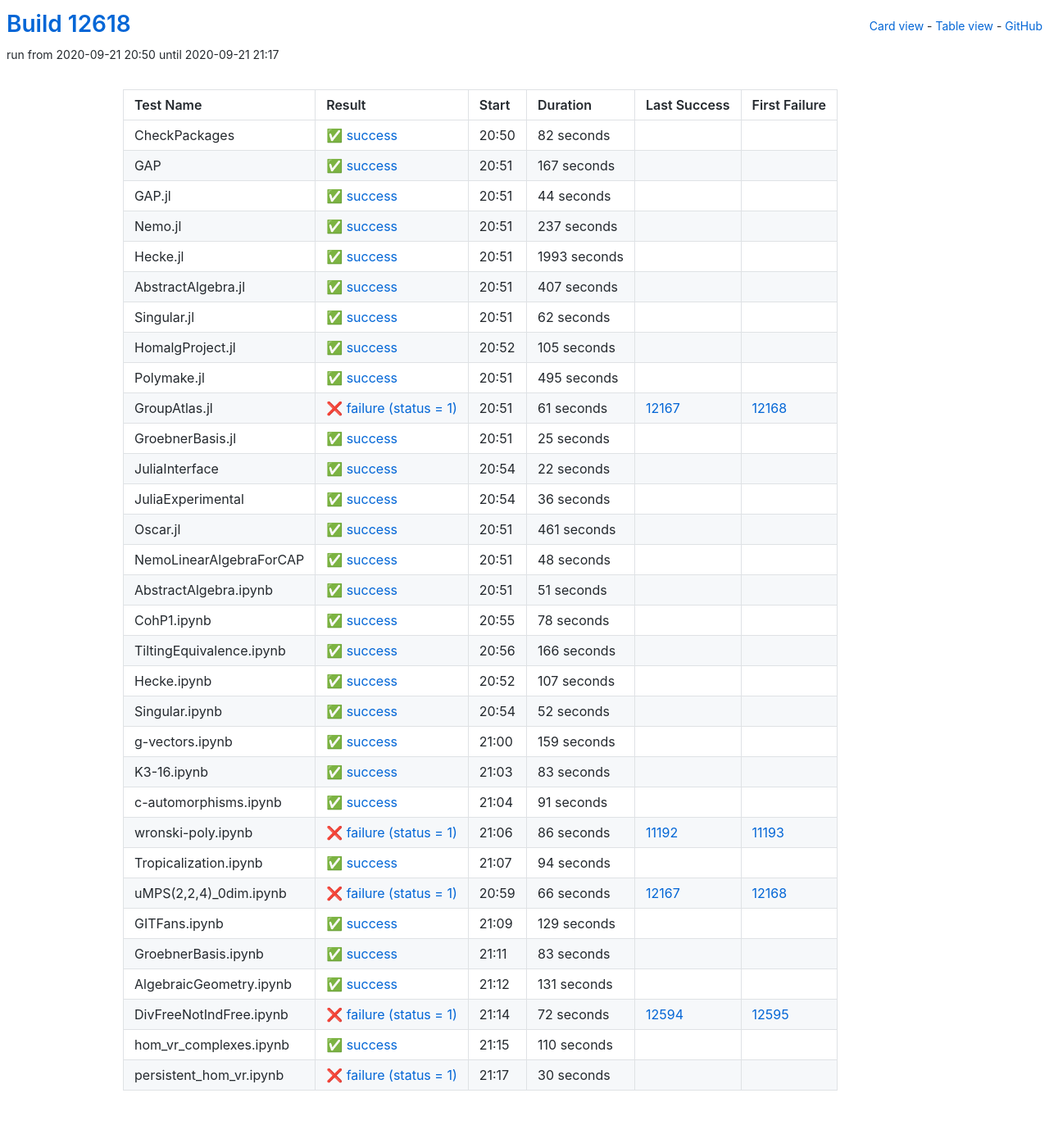
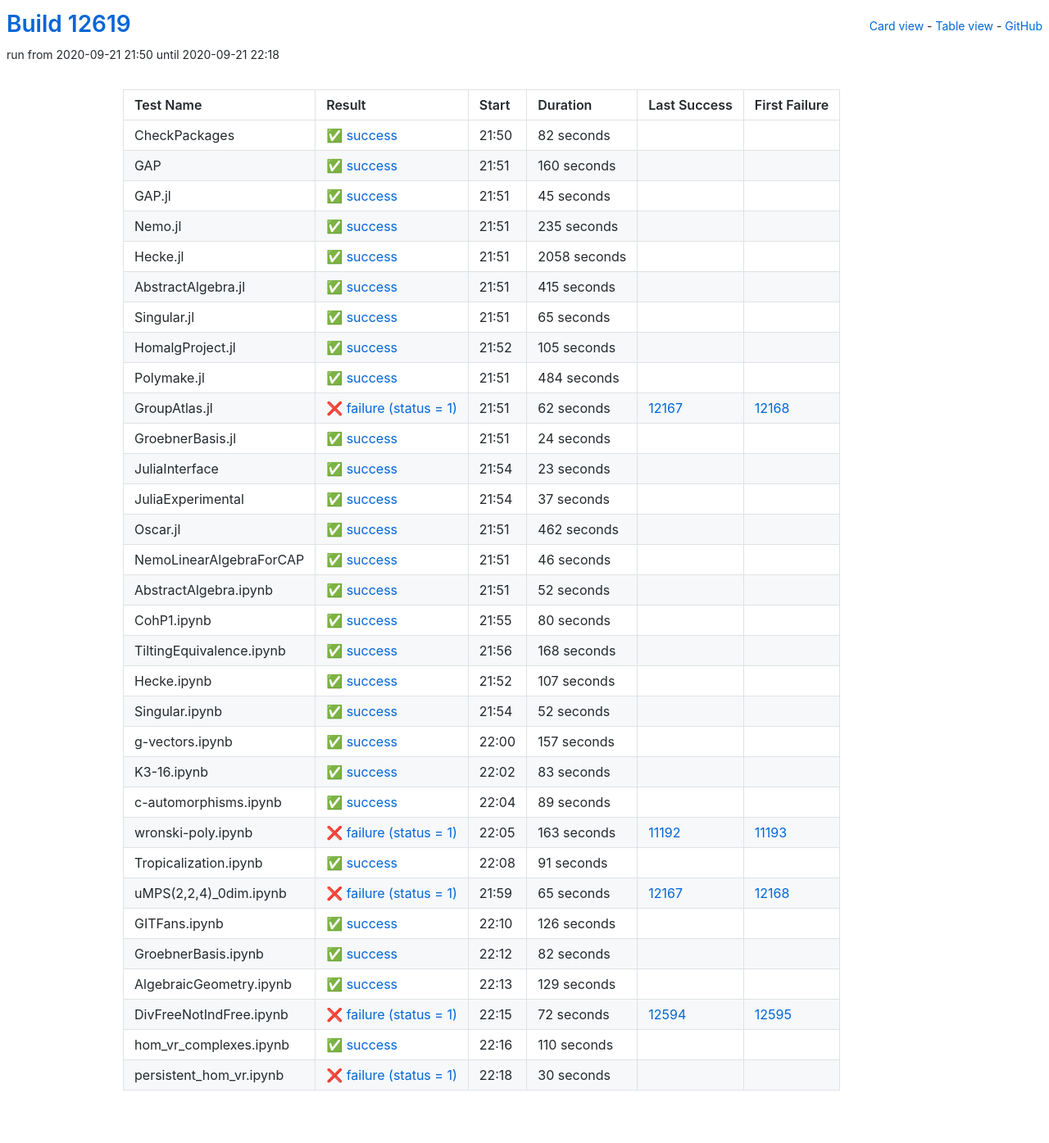
Before and after one commit to oscar-system/oscar-ci-status, a Jekyll site: the page built from table.html, in a window 1280 px wide. Shown: the whole page at 82% size. Built offline with Jekyll 4.4.1, drawn with Linux system fonts in a browser that asks for light colours.

Commit message:
Build #12619

```diff
--- a/_data/ci.yml
+++ b/_data/ci.yml
@@ -1,6 +1,6 @@
 ---
-build: 12618
-build_url: https://oscarci.mathematik.uni-kl.de/job/oscar/12618/
+build: 12619
+build_url: https://oscarci.mathematik.uni-kl.de/job/oscar/12619/
 job: oscar
 organization: oscar-system
 repo: oscar-ci-status
@@ -8,8 +8,8 @@
 tests:
 - name: CheckPackages
   id: checkpackages
-  log: https://oscarci.mathematik.uni-kl.de/job/oscar/12618/artifact/logs/build-12618/CheckPackages.log
-  start: 2020-09-21 20:50
+  log: https://oscarci.mathematik.uni-kl.de/job/oscar/12619/artifact/logs/build-12619/CheckPackages.log
+  start: 2020-09-21 21:50
   success: true
   exitcode: 0
   status: success
@@ -20,80 +20,80 @@
   first_failure_url:
 - name: GAP
   id: gap
-  log: https://oscarci.mathematik.uni-kl.de/job/oscar/12618/artifact/logs/build-12618/GAP.log
-  start: 2020-09-21 20:51
+  log: https://oscarci.mathematik.uni-kl.de/job/oscar/12619/artifact/logs/build-12619/GAP.log
+  start: 2020-09-21 21:51
   success: true
   exitcode: 0
   status: success
-  duration: 167
+  duration: 160
   last_success: false
   last_success_url:
   first_failure: false
   first_failure_url:
 - name: GAP.jl
   id: gap-jl
-  log: https://oscarci.mathematik.uni-kl.de/job/oscar/12618/artifact/logs/build-12618/GAP.jl.log
-  start: 2020-09-21 20:51
+  log: https://oscarci.mathematik.uni-kl.de/job/oscar/12619/artifact/logs/build-12619/GAP.jl.log
+  start: 2020-09-21 21:51
   success: true
   exitcode: 0
   status: success
-  duration: 44
+  duration: 45
   last_success: false
   last_success_url:
   first_failure: false
   first_failure_url:
 - name: Nemo.jl
   id: nemo-jl
-  log: https://oscarci.mathematik.uni-kl.de/job/oscar/12618/artifact/logs/build-12618/Nemo.jl.log
-  start: 2020-09-21 20:51
+  log: https://oscarci.mathematik.uni-kl.de/job/oscar/12619/artifact/logs/build-12619/Nemo.jl.log
+  start: 2020-09-21 21:51
   success: true
   exitcode: 0
   status: success
-  duration: 237
+  duration: 235
   last_success: false
   last_success_url:
   first_failure: false
   first_failure_url:
 - name: Hecke.jl
   id: hecke-jl
-  log: https://oscarci.mathematik.uni-kl.de/job/oscar/12618/artifact/logs/build-12618/Hecke.jl.log
-  start: 2020-09-21 20:51
+  log: https://oscarci.mathematik.uni-kl.de/job/oscar/12619/artifact/logs/build-12619/Hecke.jl.log
+  start: 2020-09-21 21:51
   success: true
   exitcode: 0
   status: success
-  duration: 1993
+  duration: 2058
   last_success: false
   last_success_url:
   first_failure: false
   first_failure_url:
 - name: AbstractAlgebra.jl
   id: abstractalgebra-jl
-  log: https://oscarci.mathematik.uni-kl.de/job/oscar/12618/artifact/logs/build-12618/AbstractAlgebra.jl.log
-  start: 2020-09-21 20:51
+  log: https://oscarci.mathematik.uni-kl.de/job/oscar/12619/artifact/logs/build-12619/AbstractAlgebra.jl.log
+  start: 2020-09-21 21:51
   success: true
   exitcode: 0
   status: success
-  duration: 407
+  duration: 415
   last_success: false
   last_success_url:
   first_failure: false
   first_failure_url:
 - name: Singular.jl
   id: singular-jl
-  log: https://oscarci.mathematik.uni-kl.de/job/oscar/12618/artifact/logs/build-12618/Singular.jl.log
-  start: 2020-09-21 20:51
+  log: https://oscarci.mathematik.uni-kl.de/job/oscar/12619/artifact/logs/build-12619/Singular.jl.log
+  start: 2020-09-21 21:51
   success: true
   exitcode: 0
   status: success
-  duration: 62
+  duration: 65
   last_success: false
   last_success_url:
   first_failure: false
   first_failure_url:
 - name: HomalgProject.jl
   id: homalgproject-jl
-  log: https://oscarci.mathematik.uni-kl.de/job/oscar/12618/artifact/logs/build-12618/HomalgProject.jl.log
-  start: 2020-09-21 20:52
+  log: https://oscarci.mathematik.uni-kl.de/job/oscar/12619/artifact/logs/build-12619/HomalgProject.jl.log
+  start: 2020-09-21 21:52
   success: true
   exitcode: 0
   status: success
@@ -104,128 +104,128 @@
   first_failure_url:
 - name: Polymake.jl
   id: polymake-jl
-  log: https://oscarci.mathematik.uni-kl.de/job/oscar/12618/artifact/logs/build-12618/Polymake.jl.log
-  start: 2020-09-21 20:51
+  log: https://oscarci.mathematik.uni-kl.de/job/oscar/12619/artifact/logs/build-12619/Polymake.jl.log
+  start: 2020-09-21 21:51
   success: true
   exitcode: 0
   status: success
-  duration: 495
+  duration: 484
   last_success: false
   last_success_url:
   first_failure: false
   first_failure_url:
 - name: GroupAtlas.jl
   id: groupatlas-jl
-  log: https://oscarci.mathematik.uni-kl.de/job/oscar/12618/artifact/logs/build-12618/GroupAtlas.jl.log
-  start: 2020-09-21 20:51
+  log: https://oscarci.mathematik.uni-kl.de/job/oscar/12619/artifact/logs/build-12619/GroupAtlas.jl.log
+  start: 2020-09-21 21:51
   success: false
   exitcode: 1
   status: failure
-  duration: 61
+  duration: 62
   last_success: 12167
   last_success_url: https://oscarci.mathematik.uni-kl.de/job/oscar/12167/
   first_failure: 12168
   first_failure_url: https://oscarci.mathematik.uni-kl.de/job/oscar/12168/
 - name: GroebnerBasis.jl
   id: groebnerbasis-jl
-  log: https://oscarci.mathematik.uni-kl.de/job/oscar/12618/artifact/logs/build-12618/GroebnerBasis.jl.log
-  start: 2020-09-21 20:51
+  log: https://oscarci.mathematik.uni-kl.de/job/oscar/12619/artifact/logs/build-12619/GroebnerBasis.jl.log
+  start: 2020-09-21 21:51
   success: true
   exitcode: 0
   status: success
-  duration: 25
+  duration: 24
   last_success: false
   last_success_url:
   first_failure: false
   first_failure_url:
 - name: JuliaInterface
   id: juliainterface
-  log: https://oscarci.mathematik.uni-kl.de/job/oscar/12618/artifact/logs/build-12618/JuliaInterface.log
-  start: 2020-09-21 20:54
+  log: https://oscarci.mathematik.uni-kl.de/job/oscar/12619/artifact/logs/build-12619/JuliaInterface.log
+  start: 2020-09-21 21:54
   success: true
   exitcode: 0
   status: success
-  duration: 22
+  duration: 23
   last_success: false
   last_success_url:
   first_failure: false
   first_failure_url:
 - name: JuliaExperimental
   id: juliaexperimental
-  log: https://oscarci.mathematik.uni-kl.de/job/oscar/12618/artifact/logs/build-12618/JuliaExperimental.log
-  start: 2020-09-21 20:54
+  log: https://oscarci.mathematik.uni-kl.de/job/oscar/12619/artifact/logs/build-12619/JuliaExperimental.log
+  start: 2020-09-21 21:54
   success: true
   exitcode: 0
   status: success
-  duration: 36
+  duration: 37
   last_success: false
   last_success_url:
   first_failure: false
   first_failure_url:
 - name: Oscar.jl
   id: oscar-jl
-  log: https://oscarci.mathematik.uni-kl.de/job/oscar/12618/artifact/logs/build-12618/Oscar.jl.log
-  start: 2020-09-21 20:51
+  log: https://oscarci.mathematik.uni-kl.de/job/oscar/12619/artifact/logs/build-12619/Oscar.jl.log
+  start: 2020-09-21 21:51
   success: true
   exitcode: 0
   status: success
-  duration: 461
+  duration: 462
   last_success: false
   last_success_url:
   first_failure: false
   first_failure_url:
 - name: NemoLinearAlgebraForCAP
   id: nemolinearalgebraforcap
-  log: https://oscarci.mathematik.uni-kl.de/job/oscar/12618/artifact/logs/build-12618/NemoLinearAlgebraForCAP.log
-  start: 2020-09-21 20:51
+  log: https://oscarci.mathematik.uni-kl.de/job/oscar/12619/artifact/logs/build-12619/NemoLinearAlgebraForCAP.log
+  start: 2020-09-21 21:51
   success: true
   exitcode: 0
   status: success
-  duration: 48
+  duration: 46
   last_success: false
   last_success_url:
   first_failure: false
   first_failure_url:
 - name: AbstractAlgebra.ipynb
   id: abstractalgebra-ipynb
-  log: https://oscarci.mathematik.uni-kl.de/job/oscar/12618/artifact/logs/build-12618/AbstractAlgebra.ipynb.log
-  start: 2020-09-21 20:51
+  log: https://oscarci.mathematik.uni-kl.de/job/oscar/12619/artifact/logs/build-12619/AbstractAlgebra.ipynb.log
+  start: 2020-09-21 21:51
   success: true
   exitcode: 0
   status: success
-  duration: 51
+  duration: 52
   last_success: false
   last_success_url:
   first_failure: false
   first_failure_url:
 - name: CohP1.ipynb
   id: cohp1-ipynb
-  log: https://oscarci.mathematik.uni-kl.de/job/oscar/12618/artifact/logs/build-12618/CohP1.ipynb.log
-  start: 2020-09-21 20:55
+  log: https://oscarci.mathematik.uni-kl.de/job/oscar/12619/artifact/logs/build-12619/CohP1.ipynb.log
+  start: 2020-09-21 21:55
   success: true
   exitcode: 0
   status: success
-  duration: 78
+  duration: 80
   last_success: false
   last_success_url:
   first_failure: false
   first_failure_url:
 - name: TiltingEquivalence.ipynb
   id: tiltingequivalence-ipynb
-  log: https://oscarci.mathematik.uni-kl.de/job/oscar/12618/artifact/logs/build-12618/TiltingEquivalence.ipynb.log
-  start: 2020-09-21 20:56
+  log: https://oscarci.mathematik.uni-kl.de/job/oscar/12619/artifact/logs/build-12619/TiltingEquivalence.ipynb.log
+  start: 2020-09-21 21:56
   success: true
   exitcode: 0
   status: success
-  duration: 166
+  duration: 168
   last_success: false
   last_success_url:
   first_failure: false
   first_failure_url:
 - name: Hecke.ipynb
   id: hecke-ipynb
-  log: https://oscarci.mathematik.uni-kl.de/job/oscar/12618/artifact/logs/build-12618/Hecke.ipynb.log
-  start: 2020-09-21 20:52
+  log: https://oscarci.mathematik.uni-kl.de/job/oscar/12619/artifact/logs/build-12619/Hecke.ipynb.log
+  start: 2020-09-21 21:52
   success: true
   exitcode: 0
   status: success
@@ -236,8 +236,8 @@
   first_failure_url:
 - name: Singular.ipynb
   id: singular-ipynb
-  log: https://oscarci.mathematik.uni-kl.de/job/oscar/12618/artifact/logs/build-12618/Singular.ipynb.log
-  start: 2020-09-21 20:54
+  log: https://oscarci.mathematik.uni-kl.de/job/oscar/12619/artifact/logs/build-12619/Singular.ipynb.log
+  start: 2020-09-21 21:54
   success: true
   exitcode: 0
   status: success
@@ -248,20 +248,20 @@
   first_failure_url:
 - name: g-vectors.ipynb
   id: g-vectors-ipynb
-  log: https://oscarci.mathematik.uni-kl.de/job/oscar/12618/artifact/logs/build-12618/g-vectors.ipynb.log
-  start: 2020-09-21 21:00
+  log: https://oscarci.mathematik.uni-kl.de/job/oscar/12619/artifact/logs/build-12619/g-vectors.ipynb.log
+  start: 2020-09-21 22:00
   success: true
   exitcode: 0
   status: success
-  duration: 159
+  duration: 157
   last_success: false
   last_success_url:
   first_failure: false
   first_failure_url:
 - name: K3-16.ipynb
   id: k3-16-ipynb
-  log: https://oscarci.mathematik.uni-kl.de/job/oscar/12618/artifact/logs/build-12618/K3-16.ipynb.log
-  start: 2020-09-21 21:03
+  log: https://oscarci.mathematik.uni-kl.de/job/oscar/12619/artifact/logs/build-12619/K3-16.ipynb.log
+  start: 2020-09-21 22:02
   success: true
   exitcode: 0
   status: success
@@ -272,8 +272,32 @@
   first_failure_url:
 - name: c-automorphisms.ipynb
   id: c-automorphisms-ipynb
-  log: https://oscarci.mathematik.uni-kl.de/job/oscar/12618/artifact/logs/build-12618/c-automorphisms.ipynb.log
-  start: 2020-09-21 21:04
+  log: https://oscarci.mathematik.uni-kl.de/job/oscar/12619/artifact/logs/build-12619/c-automorphisms.ipynb.log
+  start: 2020-09-21 22:04
+  success: true
+  exitcode: 0
+  status: success
+  duration: 89
+  last_success: false
+  last_success_url:
+  first_failure: false
+  first_failure_url:
+- name: wronski-poly.ipynb
+  id: wronski-poly-ipynb
+  log: https://oscarci.mathematik.uni-kl.de/job/oscar/12619/artifact/logs/build-12619/wronski-poly.ipynb.log
+  start: 2020-09-21 22:05
+  success: false
+  exitcode: 1
+  status: failure
+  duration: 163
+  last_success: 11192
+  last_success_url: https://oscarci.mathematik.uni-kl.de/job/oscar/11192/
+  first_failure: 11193
+  first_failure_url: https://oscarci.mathematik.uni-kl.de/job/oscar/11193/
+- name: Tropicalization.ipynb
+  id: tropicalization-ipynb
+  log: https://oscarci.mathematik.uni-kl.de/job/oscar/12619/artifact/logs/build-12619/Tropicalization.ipynb.log
+  start: 2020-09-21 22:08
   success: true
   exitcode: 0
   status: success
@@ -282,46 +306,46 @@
   last_success_url:
   first_failure: false
   first_failure_url:
-- name: wronski-poly.ipynb
-  id: wronski-poly-ipynb
-  log: https://oscarci.mathematik.uni-kl.de/job/oscar/12618/artifact/logs/build-12618/wronski-poly.ipynb.log
-  start: 2020-09-21 21:06
+- name: uMPS(2,2,4)_0dim.ipynb
+  id: umps-2-2-4-0dim-ipynb
+  log: https://oscarci.mathematik.uni-kl.de/job/oscar/12619/artifact/logs/build-12619/uMPS-2-2-4-_0dim.ipynb.log
+  start: 2020-09-21 21:59
   success: false
   exitcode: 1
   status: failure
-  duration: 86
-  last_success: 11192
-  last_success_url: https://oscarci.mathematik.uni-kl.de/job/oscar/11192/
-  first_failure: 11193
-  first_failure_url: https://oscarci.mathematik.uni-kl.de/job/oscar/11193/
-- name: Tropicalization.ipynb
-  id: tropicalization-ipynb
-  log: https://oscarci.mathematik.uni-kl.de/job/oscar/12618/artifact/logs/build-12618/Tropicalization.ipynb.log
-  start: 2020-09-21 21:07
-  success: true
-  exitcode: 0
-  status: success
-  duration: 94
-  last_success: false
-  last_success_url:
-  first_failure: false
-  first_failure_url:
-- name: uMPS(2,2,4)_0dim.ipynb
-  id: umps-2-2-4-0dim-ipynb
-  log: https://oscarci.mathematik.uni-kl.de/job/oscar/12618/artifact/logs/build-12618/uMPS-2-2-4-_0dim.ipynb.log
-  start: 2020-09-21 20:59
-  success: false
-  exitcode: 1
-  status: failure
-  duration: 66
+  duration: 65
   last_success: 12167
   last_success_url: https://oscarci.mathematik.uni-kl.de/job/oscar/12167/
   first_failure: 12168
   first_failure_url: https://oscarci.mathematik.uni-kl.de/job/oscar/12168/
 - name: GITFans.ipynb
   id: gitfans-ipynb
-  log: https://oscarci.mathematik.uni-kl.de/job/oscar/12618/artifact/logs/build-12618/GITFans.ipynb.log
-  start: 2020-09-21 21:09
+  log: https://oscarci.mathematik.uni-kl.de/job/oscar/12619/artifact/logs/build-12619/GITFans.ipynb.log
+  start: 2020-09-21 22:10
+  success: true
+  exitcode: 0
+  status: success
+  duration: 126
+  last_success: false
+  last_success_url:
+  first_failure: false
+  first_failure_url:
+- name: GroebnerBasis.ipynb
+  id: groebnerbasis-ipynb
+  log: https://oscarci.mathematik.uni-kl.de/job/oscar/12619/artifact/logs/build-12619/GroebnerBasis.ipynb.log
+  start: 2020-09-21 22:12
+  success: true
+  exitcode: 0
+  status: success
+  duration: 82
+  last_success: false
+  last_success_url:
+  first_failure: false
+  first_failure_url:
+- name: AlgebraicGeometry.ipynb
+  id: algebraicgeometry-ipynb
+  log: https://oscarci.mathematik.uni-kl.de/job/oscar/12619/artifact/logs/build-12619/AlgebraicGeometry.ipynb.log
+  start: 2020-09-21 22:13
   success: true
   exitcode: 0
   status: success
@@ -330,34 +354,10 @@
   last_success_url:
   first_failure: false
   first_failure_url:
-- name: GroebnerBasis.ipynb
-  id: groebnerbasis-ipynb
-  log: https://oscarci.mathematik.uni-kl.de/job/oscar/12618/artifact/logs/build-12618/GroebnerBasis.ipynb.log
-  start: 2020-09-21 21:11
-  success: true
-  exitcode: 0
-  status: success
-  duration: 83
-  last_success: false
-  last_success_url:
-  first_failure: false
-  first_failure_url:
-- name: AlgebraicGeometry.ipynb
-  id: algebraicgeometry-ipynb
-  log: https://oscarci.mathematik.uni-kl.de/job/oscar/12618/artifact/logs/build-12618/AlgebraicGeometry.ipynb.log
-  start: 2020-09-21 21:12
-  success: true
-  exitcode: 0
-  status: success
-  duration: 131
-  last_success: false
-  last_success_url:
-  first_failure: false
-  first_failure_url:
 - name: DivFreeNotIndFree.ipynb
   id: divfreenotindfree-ipynb
-  log: https://oscarci.mathematik.uni-kl.de/job/oscar/12618/artifact/logs/build-12618/DivFreeNotIndFree.ipynb.log
-  start: 2020-09-21 21:14
+  log: https://oscarci.mathematik.uni-kl.de/job/oscar/12619/artifact/logs/build-12619/DivFreeNotIndFree.ipynb.log
+  start: 2020-09-21 22:15
   success: false
   exitcode: 1
   status: failure
@@ -368,8 +368,8 @@
   first_failure_url: https://oscarci.mathematik.uni-kl.de/job/oscar/12595/
 - name: hom_vr_complexes.ipynb
   id: hom-vr-complexes-ipynb
-  log: https://oscarci.mathematik.uni-kl.de/job/oscar/12618/artifact/logs/build-12618/hom_vr_complexes.ipynb.log
-  start: 2020-09-21 21:15
+  log: https://oscarci.mathematik.uni-kl.de/job/oscar/12619/artifact/logs/build-12619/hom_vr_complexes.ipynb.log
+  start: 2020-09-21 22:16
   success: true
   exitcode: 0
   status: success
@@ -380,8 +380,8 @@
   first_failure_url:
 - name: persistent_hom_vr.ipynb
   id: persistent-hom-vr-ipynb
-  log: https://oscarci.mathematik.uni-kl.de/job/oscar/12618/artifact/logs/build-12618/persistent_hom_vr.ipynb.log
-  start: 2020-09-21 21:17
+  log: https://oscarci.mathematik.uni-kl.de/job/oscar/12619/artifact/logs/build-12619/persistent_hom_vr.ipynb.log
+  start: 2020-09-21 22:18
   success: false
   exitcode: 1
   status: failure
```
Also changed, not shown: README.md.
